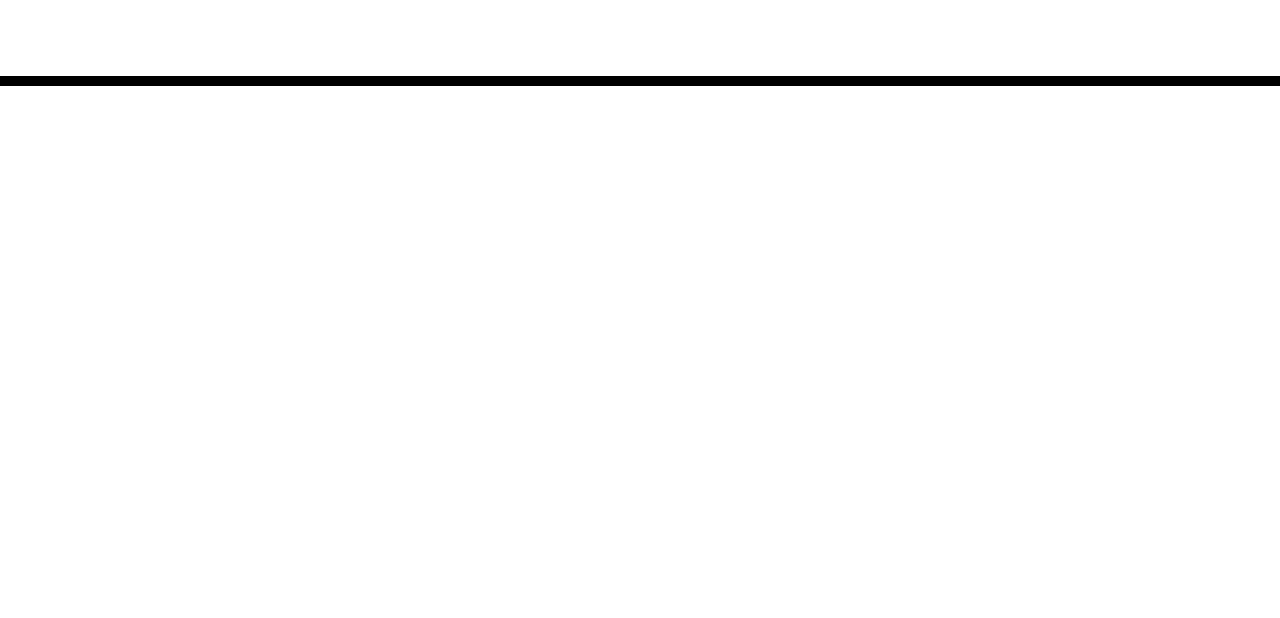
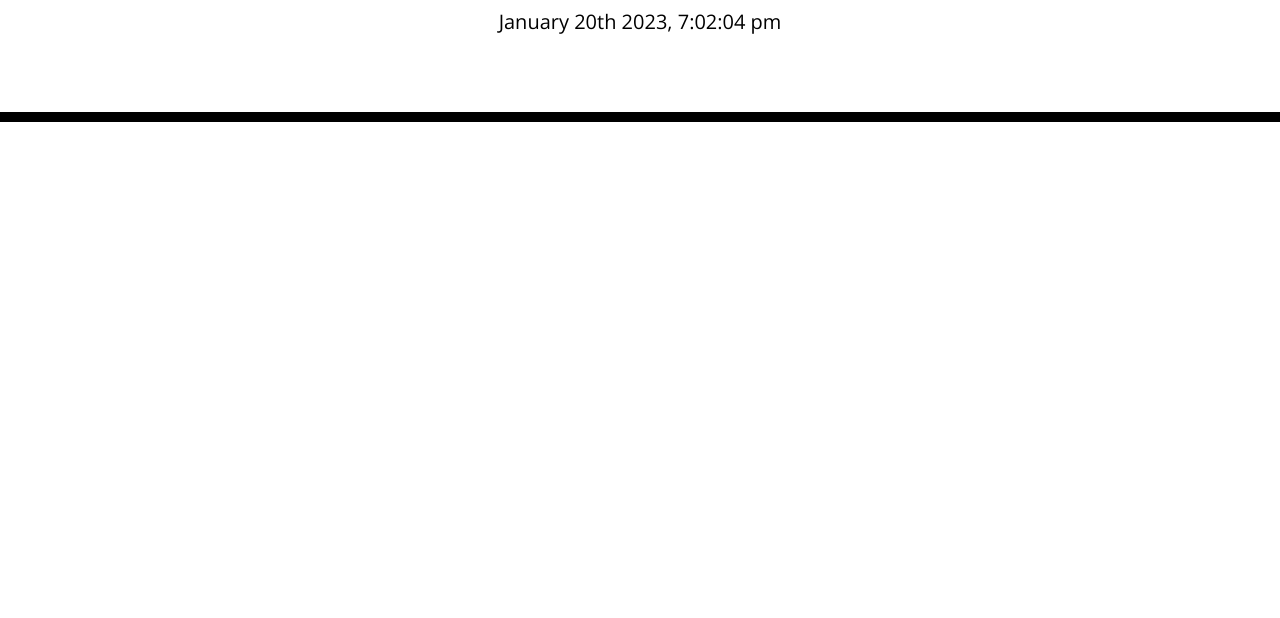
Before and after one commit to Haroon-dev13/daily-planner, a plain HTML site: page index.html in a window 1280 px wide. Shown: the part 182-800 px from the top of the page. Drawn offline with nearby package versions, Linux system fonts and the light colour scheme.

Commit message:
current dynamic date functionality added

```diff
--- a/assets/js/script.js
+++ b/assets/js/script.js
@@ -0,0 +1,7 @@
+var currentDay = $("#currentDay");
+function displayDate() {
+    var date = moment().format('MMMM Do YYYY, h:mm:ss a');
+    currentDay.text(date);
+}
+
+setInterval(displayDate,1000);
--- a/index.html
+++ b/index.html
@@ -26,7 +26,7 @@
     <header class="jumbotron">
       <h1 class="display-3">Work Day Scheduler</h1>
       <p class="lead">A simple calendar app for scheduling your work day</p>
-      <p id="currentDay" class="lead"></p>
+      <p id="currentDay" class="lead">January 20th 2023, 7:00:56 pm</p>
     </header>
     <div class="container">
       <!-- Timeblocks go here -->
```
